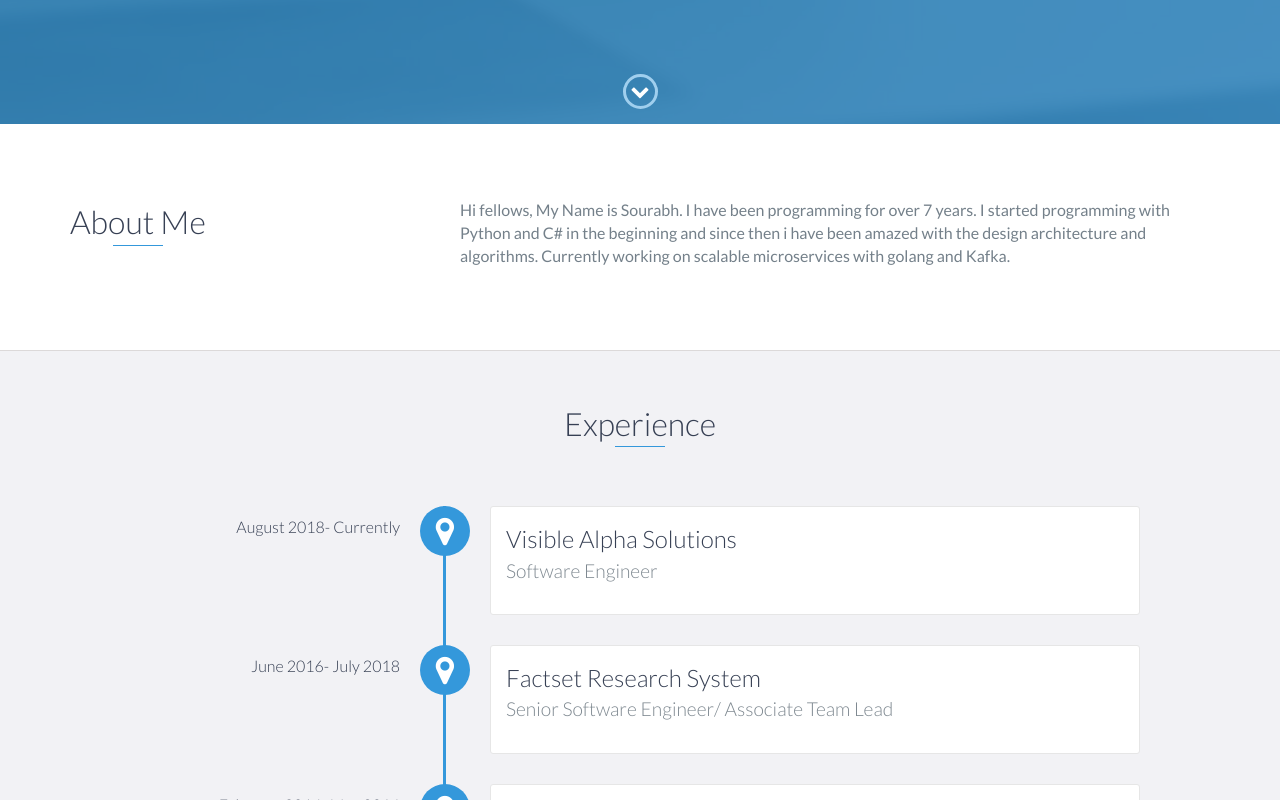
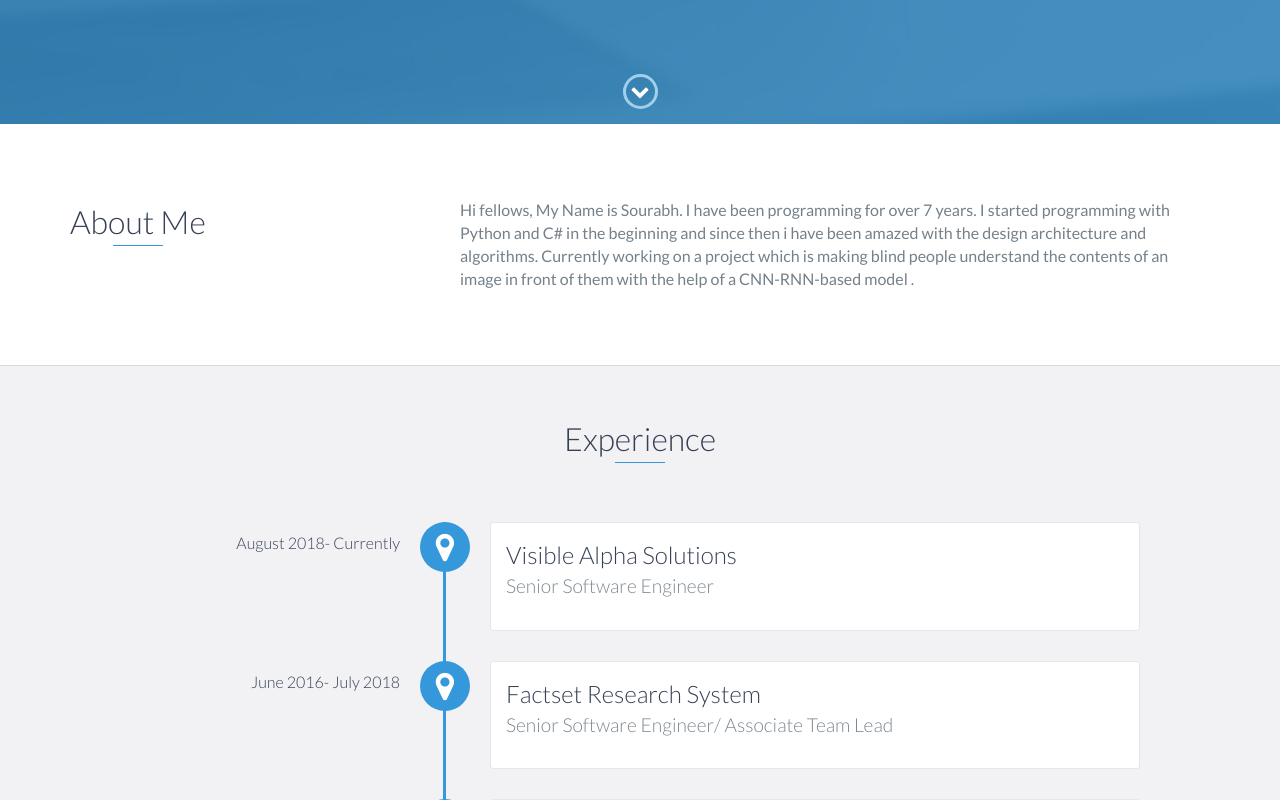
Before and after one commit to OggyMishra/me, a website: page index.html in a window 1280 px wide. Shown: the part 676-1476 px from the top of the page. Drawn offline with nearby package versions, Linux system fonts and the light colour scheme.

Commit message:
updated bio

```diff
--- a/index.html
+++ b/index.html
@@ -67,7 +67,7 @@
                 </div>
                 <div class="col-md-8">
                     <p>
-                        Hi fellows, My Name is Sourabh. I have been programming for over 7 years. I started programming with Python and C# in the beginning and since then i have been amazed with the design architecture and algorithms. Currently working on scalable microservices with golang and Kafka.
+                        Hi fellows, My Name is Sourabh. I have been programming for over 7 years. I started programming with Python and C# in the beginning and since then i have been amazed with the design architecture and algorithms. Currently working on a project which is making blind people understand the contents of an image in front of them with the help of a CNN-RNN-based model .
                     </p>
                 </div>
             </div>
@@ -80,7 +80,7 @@
         <div id="experience-timeline">
             <div data-date="August 2018- Currently">
                 <h3>Visible Alpha Solutions</h3>
-                <h4>Software Engineer</h4>
+                <h4>Senior Software Engineer</h4>
             </div>
             <div data-date="June 2016- July 2018">
                 <h3>Factset Research System</h3>
```
